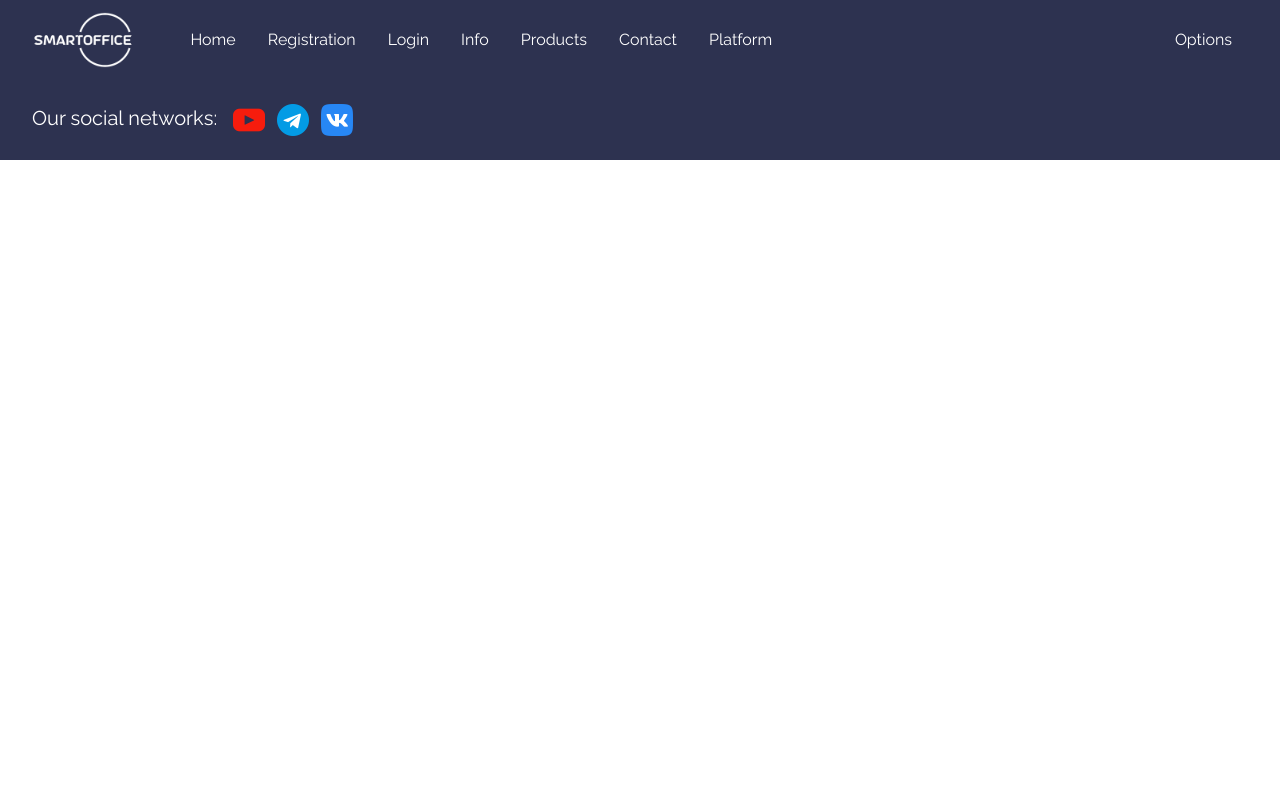
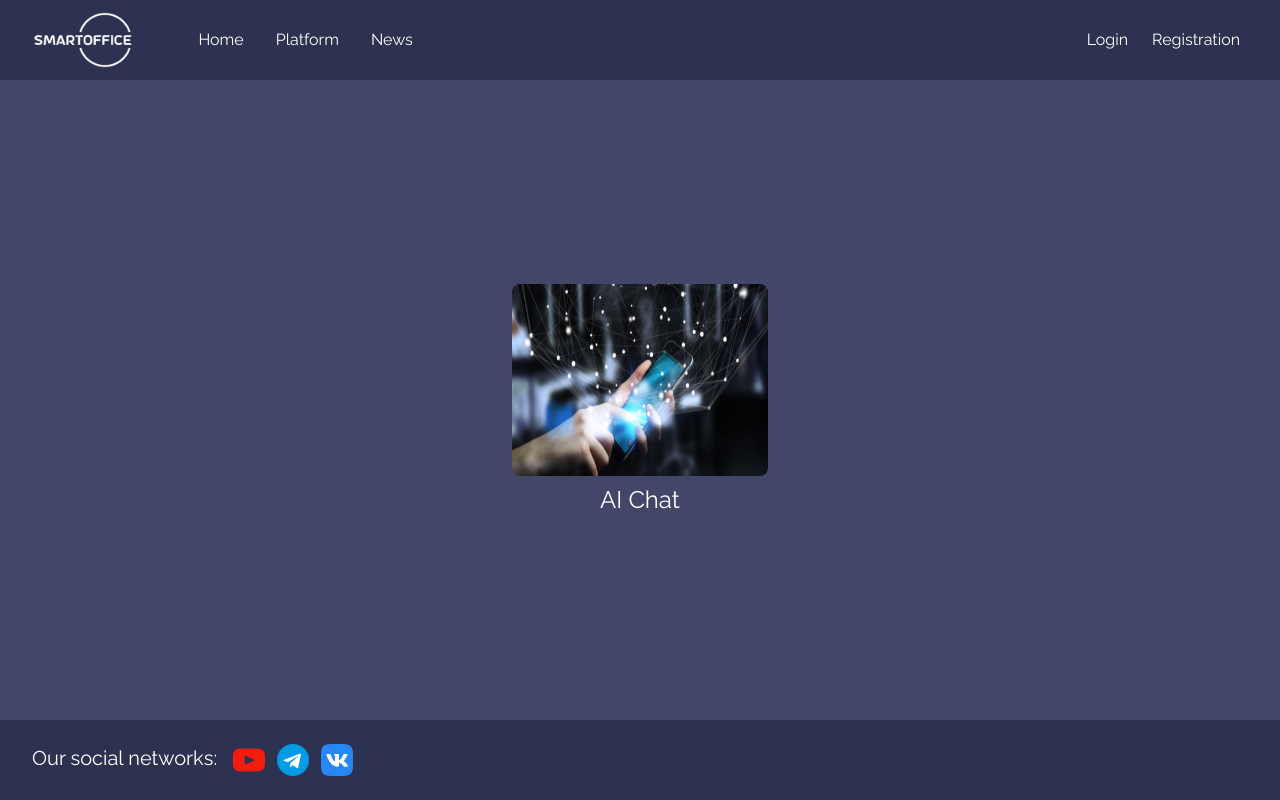
Before and after one commit to Michael2464/SmartOffice, a Vue app: page /services in a window 1280 px wide. Built offline with nearby package versions, Linux system fonts and the light colour scheme.

Commit message:
Some changes

```diff
--- a/src/components/Header.vue
+++ b/src/components/Header.vue
@@ -2,18 +2,21 @@
 	<header class="flex items-center w-full py-2 px-8 text-baseWhite bg-darkColor">
 	  <img class="h-16 rounded-lg" src="/images/smart_office.png">
 
-		<nav class="ms-8 px-6 space-x-8">
-			<router-link to="/">Home</router-link>
-			<router-link to="/registration">Registration</router-link>
-			<router-link to="/login">Login</router-link>
-			<router-link to="/a">Info</router-link>
-			<router-link to="/b">Products</router-link>
-			<router-link to="/c">Contact</router-link>
-			<router-link to="/platform">Platform</router-link>
+		<nav class="ms-8 px-6 space-x-4">
+			<router-link class="p-2" to="/">Home</router-link>
+			<router-link class="p-2" to="/platform">Platform</router-link>
+			<router-link class="p-2" to="/news">News</router-link>
+			<!-- <router-link class="p-2" to="/a">Products</router-link> -->
+			<!-- <router-link class="p-2" to="/b">Contact</router-link> -->
 		</nav>
 
-	  <!-- Later it might be an image -->
-	  <button class="ml-auto p-4">Options</button>
+		<!-- Later it might be an image -->
+		<div class="ml-auto space-x-2">
+			<router-link class="p-2" to="/login">Login</router-link>
+			<router-link class="p-2" to="/registration">Registration</router-link>
+			<!-- <button class="p-2">Options</button> -->
+		</div>
+
 	</header>
 </template>
 
--- a/src/router/index.ts
+++ b/src/router/index.ts
@@ -6,6 +6,8 @@ import Registration from '../views/Registration.vue';
 import Platform from '../views/Platform.vue';
 import News from '../views/News.vue';
 import Contacts from '../views/Contacts.vue';
+import Services from '../views/Services.vue';
+import AiChat from '../views/AiChat.vue';
 
 const routes: Array<RouteRecordRaw> = [
   {
@@ -37,6 +39,16 @@ const routes: Array<RouteRecordRaw> = [
     path: '/contacts',
     name: 'contacts',
     component: Contacts
+  },
+  {
+    path: '/services',
+    name: 'Local Services',
+    component: Services
+  },
+  {
+    path: '/aiChat',
+    name: 'AI Chat',
+    component: AiChat
   }
 ];
 
--- /dev/null
+++ b/src/views/AiChat.vue
@@ -0,0 +1,13 @@
+<template>
+	<div class="w-full h-[calc(100vh-160px)] flex flex-col items-center justify-center bg-baseColor text-baseWhite">
+		<iframe class="w-4/5 h-4/5 rounded-xl" src="https://chat.geekgpt.org/"></iframe>
+	</div>
+</template>
+
+<script setup lang="ts">
+	import Option from '../components/Option.vue';
+</script>
+
+<style>
+
+</style>
--- a/src/views/Platform.vue
+++ b/src/views/Platform.vue
@@ -33,7 +33,7 @@
       <Option
         title = "Local Services"
         image = "/images/localServices.png"
-        link = ""
+        link = "/services"
       />
     </div>
 
--- /dev/null
+++ b/src/views/Services.vue
@@ -0,0 +1,17 @@
+<template>
+	<div class="w-full h-[calc(100vh-160px)] flex flex-col items-center justify-center bg-baseColor text-baseWhite">
+		<Option
+			title = "AI Chat"
+			image = "/images/localServices.png"
+			link = "/AiChat"
+		/>
+	</div>
+</template>
+
+<script setup lang="ts">
+	import Option from '../components/Option.vue';
+</script>
+
+<style>
+
+</style>
```
